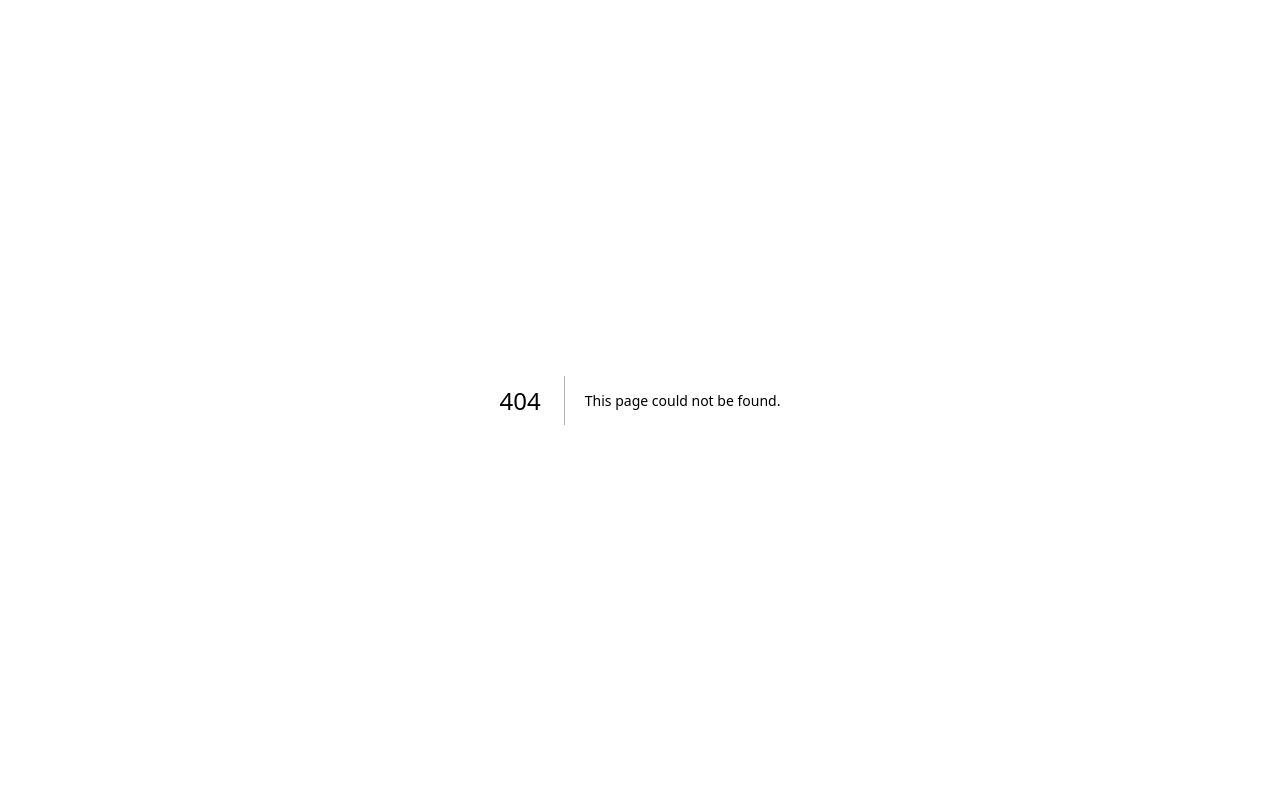
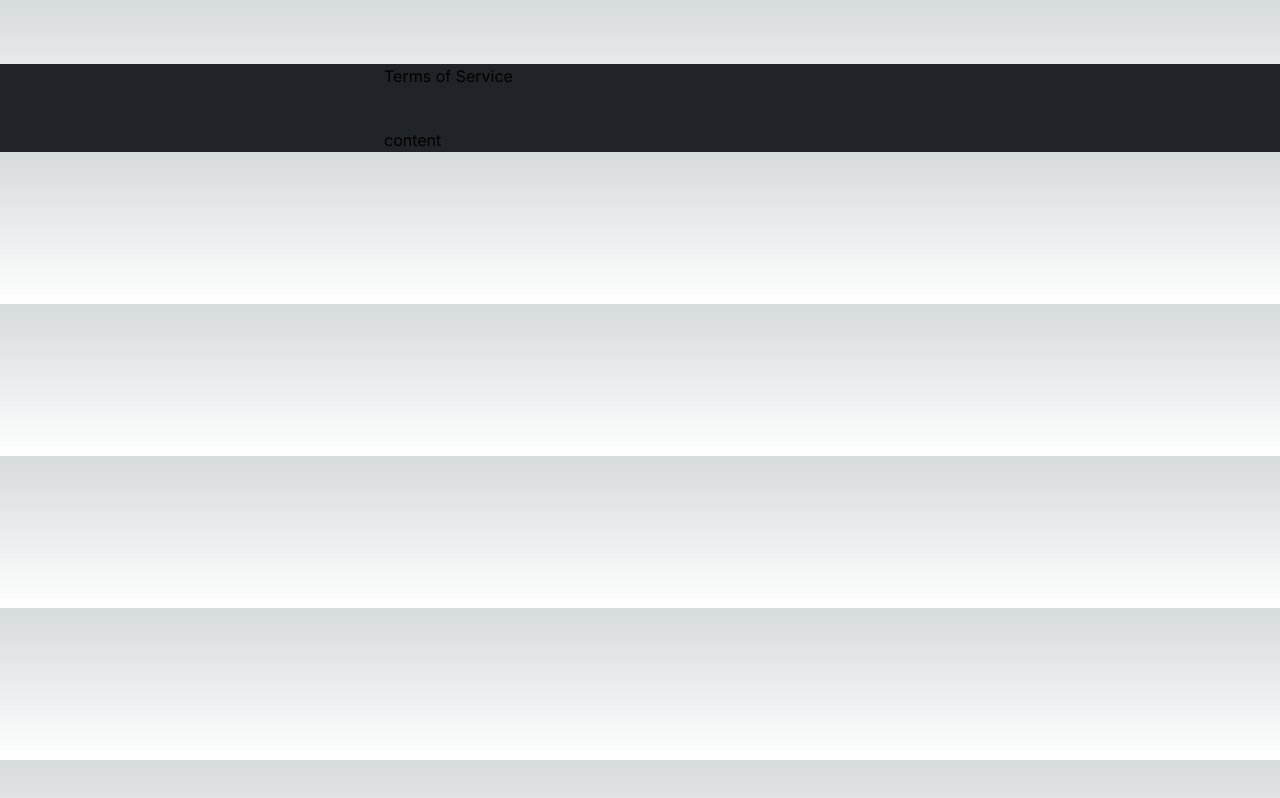
Before and after one commit to AntoniBLopez/LernenSieMitBelu, a Next.js app: page /legal/tos in a window 1280 px wide. Before the commit this address had no page. Built offline with nearby package versions, Linux system fonts and the light colour scheme.

Commit message:
legal bases

```diff
--- /dev/null
+++ b/app/legal/tos/page.tsx
@@ -0,0 +1,14 @@
+
+
+export default function Privacypolicy() {
+  return (
+    <div className="w-full h-full bg-bluishBlackColor">
+      <section className="flex flex-col gap-10 mx-[30%] mt-16 bg-bluishBlackColor">
+        <h1>Terms of Service</h1>
+        <div>
+          content
+        </div>
+      </section>
+    </div>
+  )
+}
--- a/app/ui/Footer.tsx
+++ b/app/ui/Footer.tsx
@@ -33,8 +33,8 @@ function Footer() {
         <div>
           <div className='flex flex-col gap-2'>
             <h3 className='mb-5'>LEGAL</h3>
-            <Link className="hover:underline w-fit" href="">Terms of services</Link>
-            <Link className="hover:underline w-fit" href="/privacy-policy">Privacy policy</Link>
+            <Link className="hover:underline w-fit" href="/legal/tos">Terms of services</Link>
+            <Link className="hover:underline w-fit" href="/legal/privacy">Privacy policy</Link>
           </div>
         </div>
       </section>
```
Also changed, not shown: app/legal/privacy/page.tsx (renamed from app/privacy-policy/page.tsx).
